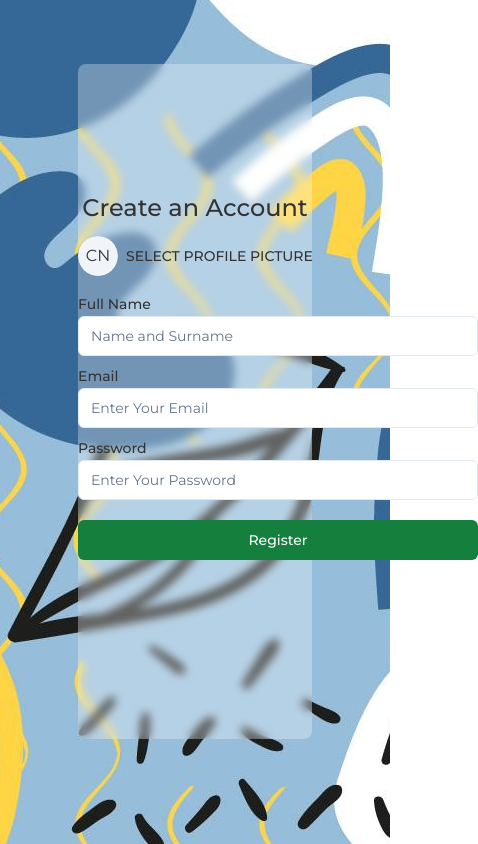
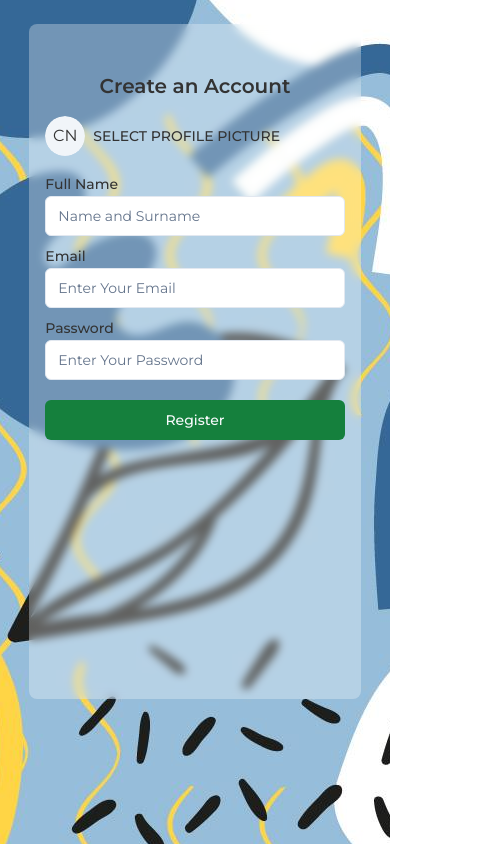
Before and after one commit to Uyiosa2607/movie-finder-next-js, a Next.js app: page /register in a window 390 px wide. Shown: the whole page, 478 px wide, since content can reach past the window. Built offline with nearby package versions, Linux system fonts and the light colour scheme; no server answers.

Commit message:
mproved code and UI

```diff
--- a/app/page.tsx
+++ b/app/page.tsx
@@ -31,7 +31,14 @@ export default function Home() {
         const docSnap = await getDoc(docRef);
 
         if (docSnap.exists()) {
-          setUser({ ...docSnap.data(), auth: true });
+          const data = docSnap.data();
+          setUser({
+            name: data.name || "",
+            email: data.email || "",
+            id: data.id || user.uid,
+            img: data.img || "",
+            auth: true,
+          });
         } else {
           console.log("No such document!");
           setUser({ email: "", id: "", img: "", auth: false, name: "" });
--- a/app/register/page.tsx
+++ b/app/register/page.tsx
@@ -68,18 +68,24 @@ export default function Register() {
   console.log(avatar.url);
 
   return (
-    <main className="bg-[url('/img/background.jpg')] bg-center w-screen h-screen pt-[4rem]">
-      <div className="w-[60vw] backdrop-blur-sm bg-white/30 mx-auto h-[80vh] rounded-lg">
-        <form onSubmit={handleRegister} className="pt-[8rem] text-[#333]">
-          <h3 className="text-center text-2xl font-medium mb-3">
+    <main className="bg-[url('/img/background.jpg')] bg-center w-screen h-screen pt-[1.5rem] md:pt-[4rem]">
+      <div className="w-[85vw] p-4 md:w-[60vw] backdrop-blur-sm bg-white/30 mx-auto h-[80vh] rounded-lg">
+        <form
+          onSubmit={handleRegister}
+          className="pt-[2rem] md:pt-[8rem] text-[#333]"
+        >
+          <h3 className="text-center text-xl font-semibold mb-4">
             Create an Account
           </h3>
-          <div className="w-[400px] flex gap-2 items-center mb-4 mx-auto">
-            <Avatar className="w-[40px] object-cover h-[40px]">
+          <div className="md:w-[400px] flex gap-2 items-center mb-4 mx-auto">
+            <Avatar className="md:w-[40px] object-cover h-[40px]">
               <AvatarImage src={avatar.url} />
               <AvatarFallback>CN</AvatarFallback>
             </Avatar>
-            <Label className="uppercase text-sm font-medium" htmlFor="avatar">
+            <Label
+              className="uppercase md:text-sm font-medium"
+              htmlFor="avatar"
+            >
               select profile picture
             </Label>
             <Input
@@ -90,7 +96,7 @@ export default function Register() {
               onChange={handleProfilePicture}
             />
           </div>
-          <div className="w-[400px] mb-2 mx-auto">
+          <div className="md:w-[400px] mb-2 mx-auto">
             <Label htmlFor="name">Full Name</Label>
             <Input
               placeholder="Name and Surname"
@@ -99,7 +105,7 @@ export default function Register() {
               id="name"
             />
           </div>
-          <div className="w-[400px] mb-2 mx-auto">
+          <div className="md:w-[400px] mb-2 mx-auto">
             <Label htmlFor="email">Email</Label>
             <Input
               placeholder="Enter Your Email"
@@ -108,7 +114,7 @@ export default function Register() {
               id="email"
             />
           </div>
-          <div className="w-[400px] mx-auto">
+          <div className="md:w-[400px] mx-auto">
             <Label htmlFor="password">Password</Label>
             <Input
               placeholder="Enter Your Password"
@@ -117,7 +123,7 @@ export default function Register() {
               id="password"
             />
           </div>
-          <div className="w-[400px] mx-auto pt-5">
+          <div className="md:w-[400px] mx-auto pt-5">
             <Button
               disabled={loading}
               type="submit"
--- a/components/system/Login.tsx
+++ b/components/system/Login.tsx
@@ -32,12 +32,12 @@ export default function Login() {
 
   return (
     <main className="bg-[url('/img/background.jpg')] bg-center w-screen h-screen pt-[4rem]">
-      <div className="w-[60vw] backdrop-blur-sm bg-white/30 mx-auto h-[80vh] rounded-lg">
+      <div className="w-[85vw] p-4 md:w-[60vw] backdrop-blur-sm bg-white/30 mx-auto h-[80vh] rounded-lg">
         <form onSubmit={handleLogin} className="pt-[8rem] text-[#333]">
           <h3 className="text-center text-2xl font-medium mb-3">
             Welcome Back
           </h3>
-          <div className="w-[400px] mb-2 mx-auto">
+          <div className="md:w-[400px] mb-2 mx-auto">
             <Label htmlFor="email">Email</Label>
             <Input
               placeholder="Enter Your Email"
@@ -46,7 +46,7 @@ export default function Login() {
               id="email"
             />
           </div>
-          <div className="w-[400px] mx-auto">
+          <div className="md:w-[400px] mx-auto">
             <Label htmlFor="password">Password</Label>
             <Input
               placeholder="Enter Your Password"
@@ -55,7 +55,7 @@ export default function Login() {
               id="password"
             />
           </div>
-          <div className="w-[400px] mx-auto pt-5">
+          <div className="md:w-[400px] mx-auto pt-5">
             <Button
               disabled={loading}
               type="submit"
```
Also changed, not shown: lib/userStore.ts (+7 -9 lines).
